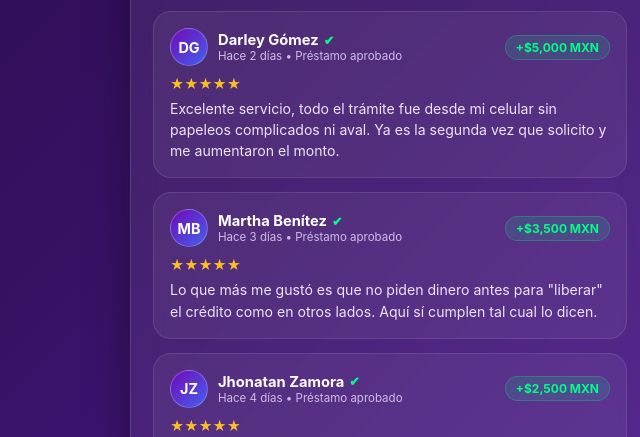
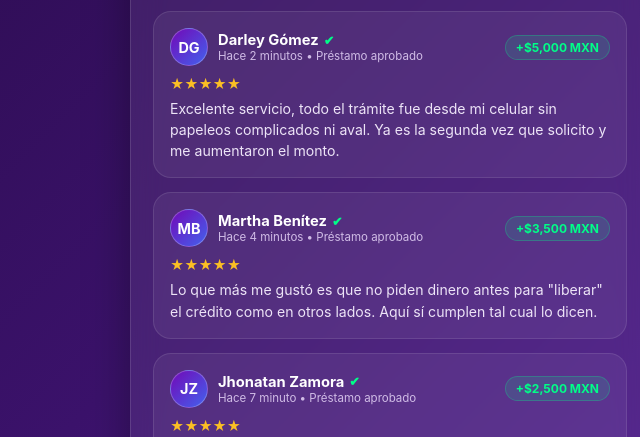
Before and after one commit to sebassegura0310-cmyk/Rese-as-, a plain HTML site: page referencias.html in a window 1280 px wide. Shown: the part 694-1131 px from the top of the page, 250-890 px from the left. Drawn offline with Linux system fonts and the light colour scheme.

Commit message:
Actualizar referencias.html

```diff
--- a/referencias.html
+++ b/referencias.html
@@ -425,7 +425,7 @@
             <div class="avatar">DG</div>
             <div>
               <div class="user-name">Darley Gómez <span class="check-verified">✔</span></div>
-              <div class="review-date">Hace 2 días • Préstamo aprobado</div>
+              <div class="review-date">Hace 2 minutos • Préstamo aprobado</div>
             </div>
           </div>
           <span class="monto-pill">+$5,000 MXN</span>
@@ -440,7 +440,7 @@
             <div class="avatar">MB</div>
             <div>
               <div class="user-name">Martha Benítez <span class="check-verified">✔</span></div>
-              <div class="review-date">Hace 3 días • Préstamo aprobado</div>
+              <div class="review-date">Hace 4 minutos • Préstamo aprobado</div>
             </div>
           </div>
           <span class="monto-pill">+$3,500 MXN</span>
@@ -455,7 +455,7 @@
             <div class="avatar">JZ</div>
             <div>
               <div class="user-name">Jhonatan Zamora <span class="check-verified">✔</span></div>
-              <div class="review-date">Hace 4 días • Préstamo aprobado</div>
+              <div class="review-date">Hace 7 minuto • Préstamo aprobado</div>
             </div>
           </div>
           <span class="monto-pill">+$2,500 MXN</span>
```
